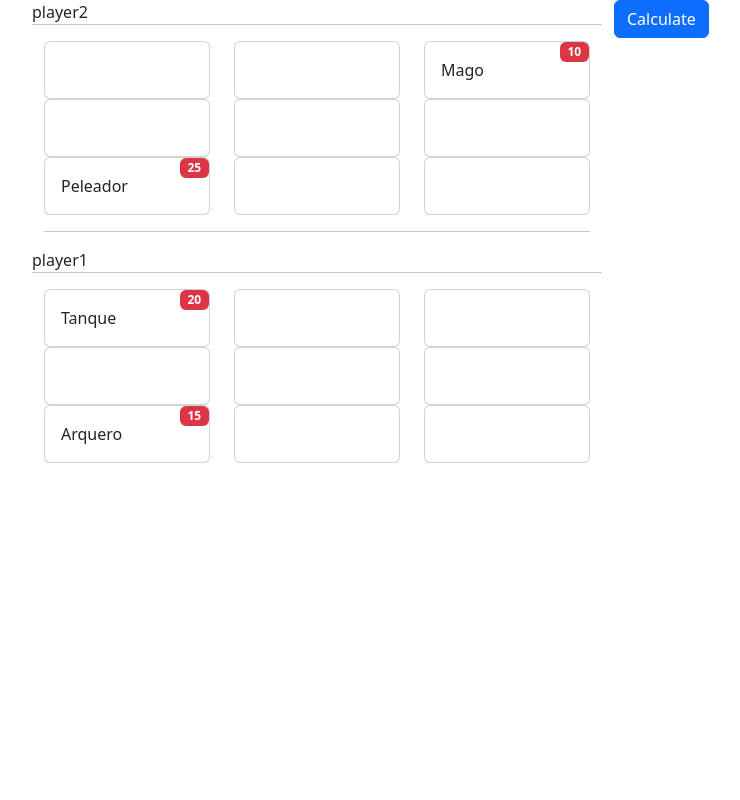
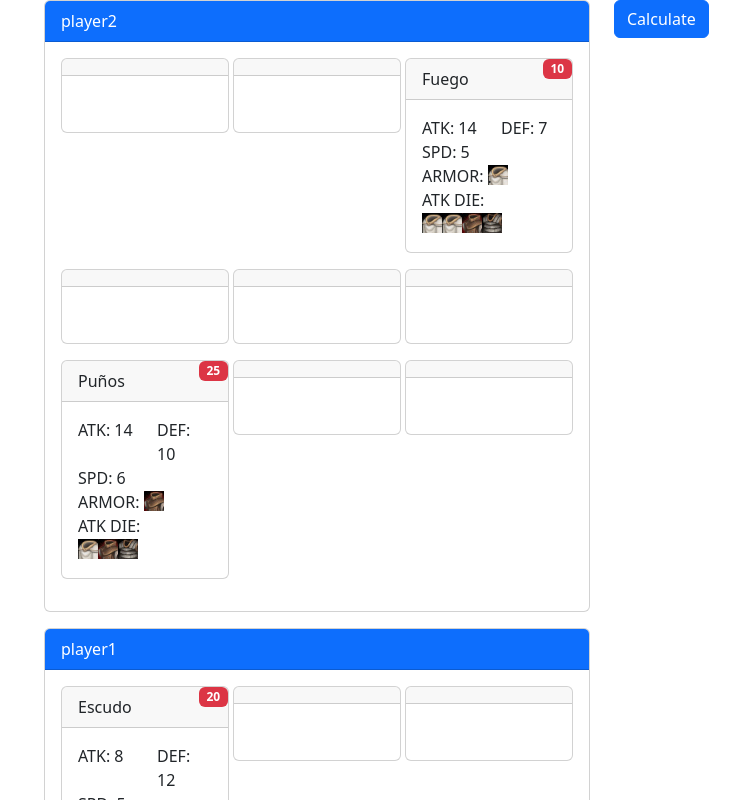
Before and after one commit to xMokar/autochess, a SvelteKit app: page / in a window 1280 px wide. Shown: the top 800 px of the page, without its empty margins (38-778 px from the left). Built offline with nearby package versions, Linux system fonts and the light colour scheme.

Commit message:
Add armor icons

```diff
--- a/src/app.html
+++ b/src/app.html
@@ -5,6 +5,7 @@
 		<link rel="icon" href="%sveltekit.assets%/favicon.png" />
 		<meta name="viewport" content="width=device-width, initial-scale=1" />
 		<link href="https://cdn.jsdelivr.net/npm/bootstrap@5.3.3/dist/css/bootstrap.min.css" rel="stylesheet" integrity="sha384-QWTKZyjpPEjISv5WaRU9OFeRpok6YctnYmDr5pNlyT2bRjXh0JMhjY6hW+ALEwIH" crossorigin="anonymous">
+		<link href="/armor.css" rel="stylesheet" />
 		%sveltekit.head%
 	</head>
 	<body data-sveltekit-preload-data="hover">
--- a/src/lib/system.ts
+++ b/src/lib/system.ts
@@ -56,8 +56,8 @@ function roll(base:number, dice:number) {
 
 export let Champs:Champ[] = [
 	{
-		id: 'Garen',
-		name: 'Tanque',
+		id: 'shield',
+		name: 'Escudo',
 		hp: 20,
 		attack: 8,
 		defense:12,
@@ -65,12 +65,11 @@ export let Champs:Champ[] = [
 		armorType: ArmorTypeMap.iron,
 		cost: 1,
 		armorpen: {
-			leather: 1
 		}
 	},
 	{
-		id: 'Lux',
-		name: 'Mago',
+		id: 'fire',
+		name: 'Fuego',
 		hp: 10,
 		attack: 14,
 		defense: 7,
@@ -78,12 +77,14 @@ export let Champs:Champ[] = [
 		armorType: ArmorTypeMap.cloth,
 		cost: 1,
 		armorpen: {
-			iron: 1
+			cloth: 2,
+			leather: 1,
+			iron: 1,
 		}
 	},
 	{
-		id: 'Ashe',
-		name: 'Arquero',
+		id: 'bow',
+		name: 'Arco',
 		hp: 15,
 		attack: 13,
 		defense: 9,
@@ -91,12 +92,14 @@ export let Champs:Champ[] = [
 		armorType: ArmorTypeMap.leather,
 		cost: 1,
 		armorpen: {
-			cloth: 1
+			cloth: 2,
+			leather: 1,
+			iron: 0,
 		}
 	},
 	{
-		id: 'Udyr',
-		name: 'Peleador',
+		id: 'fists',
+		name: 'Puños',
 		movespeed: 6,
 		armorType: ArmorTypeMap.leather,
 		hp: 25,
@@ -106,6 +109,7 @@ export let Champs:Champ[] = [
 		armorpen: {
 			cloth: 1,
 			leather: 1,
+			iron: 1,
 		}
 	},
 
--- a/src/routes/+page.svelte
+++ b/src/routes/+page.svelte
@@ -1,20 +1,19 @@
 <script lang="ts">
 import { ChampMap, type Field, type Player } from '$lib/system'
-    import { writable } from 'svelte/store';
 import ViewBattle from './ViewBattle.svelte';
 
 let player1 = {
 		name: 'player1',
 		field: [
 			{
-				champ: ChampMap.Garen,
+				champ: ChampMap.shield,
 				hp: 0,
 				x: 0,
 				y: 0
 			},
 			{
 				hp: 0,
-				champ: ChampMap.Ashe,
+				champ: ChampMap.bow,
 				x: 0,
 				y: 2
 			}
@@ -25,14 +24,14 @@ let player2 = {
 		name: 'player2',
 		field: [
 			{
-				champ: ChampMap.Udyr,
+				champ: ChampMap.fists,
 				hp: 0,
 				x: 0,
 				y: 0
 			},
 			{
 				hp: 0,
-				champ: ChampMap.Lux,
+				champ: ChampMap.fire,
 				x: 2,
 				y: 2
 			}
--- a/src/routes/ViewBattle.svelte
+++ b/src/routes/ViewBattle.svelte
@@ -83,7 +83,6 @@ reset(visitor.field)
 	<div class="row">
 		<div class="col-6">
 			<ViewField player={visitor} mirrored={true} />
-			<hr>
 			<ViewField player={home} />
 		</div>
 		<div class="col-6">
--- a/src/routes/ViewField.svelte
+++ b/src/routes/ViewField.svelte
@@ -17,14 +17,48 @@ function fieldToArray(field:Field, mirrored:boolean=false) {
 }
 
 </script>
-<div class="row">
-{player.name}<hr>
+<div class="card mb-3">
+	<div class="card-header bg-primary text-white">
+		{player.name}
+	</div>
+
+	<div class="card-body"><div class="row gx-1">
 {#each fieldToArray(player.field, mirrored) as slot}
 	<div class="col-4">
-		<div class="card"><div class="card-body">
+
+		<div class="card mb-3">
+		<div class="card-header">
+		{#if slot}
+		{slot.champ.name} <span class="badge bg-danger position-absolute top-0 end-0">{slot.hp}</span><br>
+		{/if}
+		</div>
+		<div class="card-body">
 
 		{#if slot}
-		{slot.champ.name} <span class="badge bg-danger position-absolute top-0 end-0">{slot.hp}</span>
+		<div class="row">
+			<div class="col-6">
+				ATK: {slot.champ.attack}
+			</div>
+			<div class="col-6">
+				DEF: {slot.champ.defense}
+			</div>
+			<div class="col-6">
+				SPD: {slot.champ.movespeed}
+			</div>
+			<div class="col-12">
+				ARMOR: <span class="armor {slot.champ.armorType.id}">.</span>
+			</div>
+			<div class="col-12">
+				ATK DIE:<br>
+				{#each Object.entries(slot.champ.armorpen) as [armor, dice]}
+					{#each Array(dice) as _}
+						<span class="armor {armor}"></span>
+					{/each}
+				{/each}
+			</div>
+		</div>
+
+
 		{:else}
 		&nbsp;
 		{/if}
@@ -32,3 +66,5 @@ function fieldToArray(field:Field, mirrored:boolean=false) {
 	</div>
 {/each}
 </div>
+</div>
+</div>
--- /dev/null
+++ b/static/armor.css
@@ -0,0 +1,20 @@
+.armor {
+  display:inline-block!important;
+  height:20px!important;
+  width:20px!important;
+  vertical-align:text-top!important;
+  line-height:24px!important;
+  background:url(/armor.jpg) no-repeat!important;
+}
+
+.iron {
+  background-position:-110px -2px!important;
+}
+
+.leather {
+  background-position: -352px -78px!important;
+}
+
+.cloth {
+	background-position: -57px -133px !important;
+}
```
Also changed, not shown: static/armor.jpg (added).
